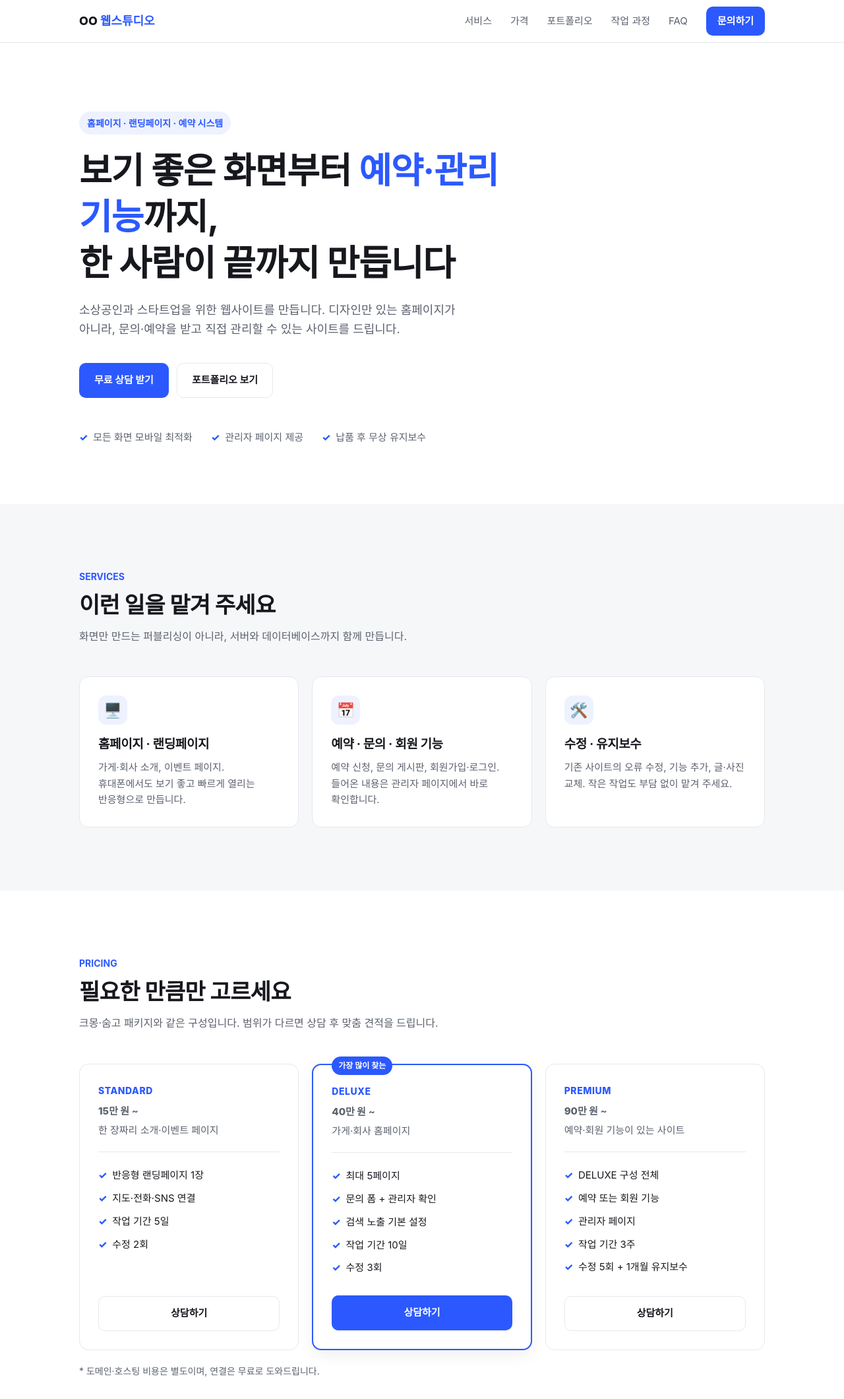
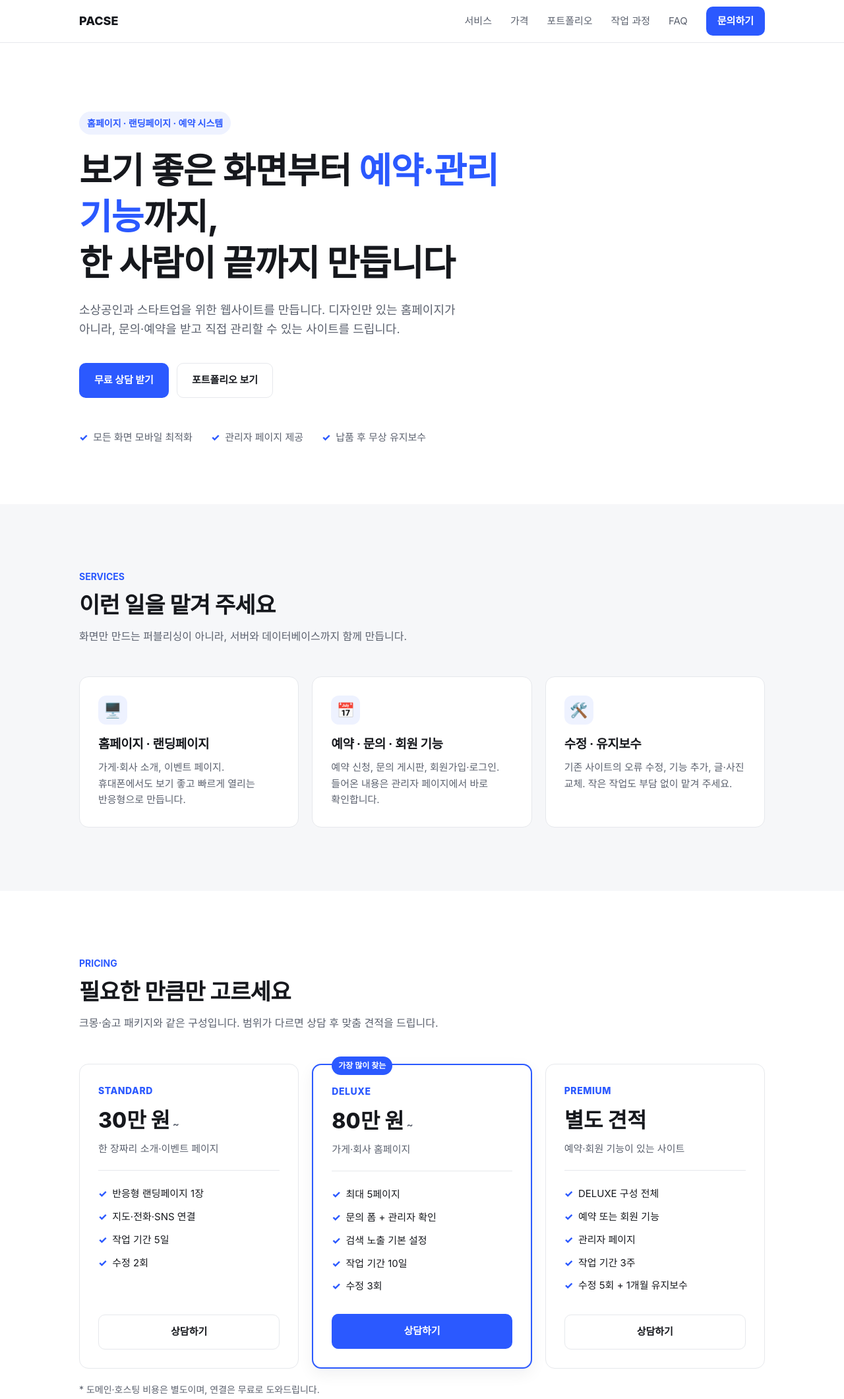
Before and after one commit to waterdog-hub/portfolio-site, a plain HTML site: page src/index.html in a window 1280 px wide. Shown: the top 2120 px of the page at 66% size. Drawn offline with Linux system fonts and the light colour scheme; a web font is replaced by a local one.

Commit message:
feat: 활동명 PACSE와 가격 확정, Netlify 배포 정보 기록
- 제목·공유 제목·로고·바닥글을 PACSE로 변경
- 가격: STANDARD 30만 원~, DELUXE 80만 원~, PREMIUM 별도 견적
- fix: .card p에 밀려 15px로 보이던 가격을 .card .price-card__price로 32px 복구
- CLAUDE.md·README에 Netlify 연결(배포 폴더 src, main 푸시 시 자동 배포) 기록

Co-Authored-By: Claude Opus 5.5 <noreply@anthropic.com>

```diff
--- a/src/css/style.css
+++ b/src/css/style.css
@@ -99,7 +99,6 @@ ul { margin: 0; padding: 0; list-style: none; }
   height: 64px;
 }
 .logo { font-weight: 800; font-size: 18px; }
-.logo span { color: var(--accent); }
 
 .nav { display: flex; align-items: center; gap: 28px; }
 .nav a { font-size: 15px; color: var(--text-sub); }
@@ -187,7 +186,8 @@ ul { margin: 0; padding: 0; list-style: none; }
   border-radius: 999px;
 }
 .price-card__name { font-size: 14px; font-weight: 800; color: var(--accent); letter-spacing: 0.04em; }
-.price-card__price { font-size: 32px; font-weight: 800; margin: 8px 0 4px; }
+/* .card p(15px, 회색)보다 우선하도록 .card를 붙여 구체성을 높인다 */
+.card .price-card__price { font-size: 32px; font-weight: 800; color: var(--text); margin: 8px 0 4px; }
 .price-card__price small { font-size: 15px; font-weight: 600; color: var(--text-sub); }
 .price-card__summary { color: var(--text-sub); font-size: 15px; margin-bottom: 20px; }
 .price-card ul { border-top: 1px solid var(--line); padding-top: 18px; margin-bottom: 24px; flex: 1; }
--- a/src/index.html
+++ b/src/index.html
@@ -2,17 +2,17 @@
 <!--
   2026-11-20 - portfolio-site - 외주 홍보용 원페이지 포트폴리오
   파일 위치: src/index.html
-  TODO: "OO 웹스튜디오", 가격, 크몽·숨고 링크(href="#")는 자리표시다. 정해지면 바꾼다.
+  TODO: 크몽·숨고 링크(href="#")는 자리표시다. 프로필 주소가 정해지면 바꾼다.
   포트폴리오 스크린샷은 src/assets/에 있다 (haru-bakery, remodel-link, itda, smart-voca). 휴대폰용은 -375.png (하루밀 데모는 .jpg).
 -->
 <html lang="ko">
 <head>
   <meta charset="UTF-8">
   <meta name="viewport" content="width=device-width, initial-scale=1.0">
-  <title>OO 웹스튜디오 | 홈페이지·예약 시스템 제작</title>
+  <title>PACSE | 홈페이지·예약 시스템 제작</title>
   <meta name="description" content="소상공인·스타트업을 위한 홈페이지, 랜딩페이지, 예약·관리자 기능 제작. 화면부터 서버·DB까지 한 사람이 책임집니다.">
   <!-- 검색·공유 미리보기 (카카오톡, 크몽 링크 미리보기 등) -->
-  <meta property="og:title" content="OO 웹스튜디오 | 홈페이지·예약 시스템 제작">
+  <meta property="og:title" content="PACSE | 홈페이지·예약 시스템 제작">
   <meta property="og:description" content="화면부터 서버·DB까지, 한 사람이 끝까지 책임지는 웹 제작">
   <meta property="og:type" content="website">
   <link rel="stylesheet" href="https://cdn.jsdelivr.net/gh/orioncactus/pretendard@v1.3.9/dist/web/static/pretendard.min.css">
@@ -23,7 +23,7 @@
   <!-- R-01 상단 메뉴 -->
   <header class="header" id="header">
     <div class="container header__inner">
-      <a href="#top" class="logo">OO <span>웹스튜디오</span></a>
+      <a href="#top" class="logo">PACSE</a>
       <button class="menu-toggle" id="menuToggle" aria-label="메뉴 열기" aria-expanded="false" aria-controls="nav">
         <span></span><span></span><span></span>
       </button>
@@ -100,7 +100,7 @@
         <div class="grid grid--3">
           <article class="card price-card">
             <span class="price-card__name">STANDARD</span>
-            <p class="price-card__price">15만 원<small> ~</small></p>
+            <p class="price-card__price">30만 원<small> ~</small></p>
             <p class="price-card__summary">한 장짜리 소개·이벤트 페이지</p>
             <ul>
               <li>반응형 랜딩페이지 1장</li>
@@ -113,7 +113,7 @@
           <article class="card price-card price-card--featured">
             <span class="price-card__tag">가장 많이 찾는</span>
             <span class="price-card__name">DELUXE</span>
-            <p class="price-card__price">40만 원<small> ~</small></p>
+            <p class="price-card__price">80만 원<small> ~</small></p>
             <p class="price-card__summary">가게·회사 홈페이지</p>
             <ul>
               <li>최대 5페이지</li>
@@ -126,7 +126,8 @@
           </article>
           <article class="card price-card">
             <span class="price-card__name">PREMIUM</span>
-            <p class="price-card__price">90만 원<small> ~</small></p>
+            <!-- 예약·회원 기능은 범위에 따라 품이 크게 달라 상담 후 정한다 -->
+            <p class="price-card__price">별도 견적</p>
             <p class="price-card__summary">예약·회원 기능이 있는 사이트</p>
             <ul>
               <li>DELUXE 구성 전체</li>
@@ -361,7 +362,7 @@
 
   <footer class="footer">
     <div class="container footer__inner">
-      <span>© 2026 OO 웹스튜디오</span>
+      <span>© 2026 PACSE</span>
       <span>이 사이트도 직접 만들었습니다.</span>
     </div>
   </footer>
```
Also changed, not shown: 3 other files.
